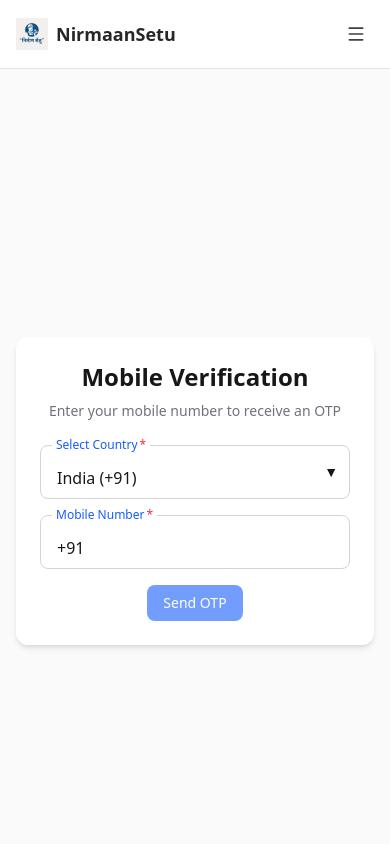
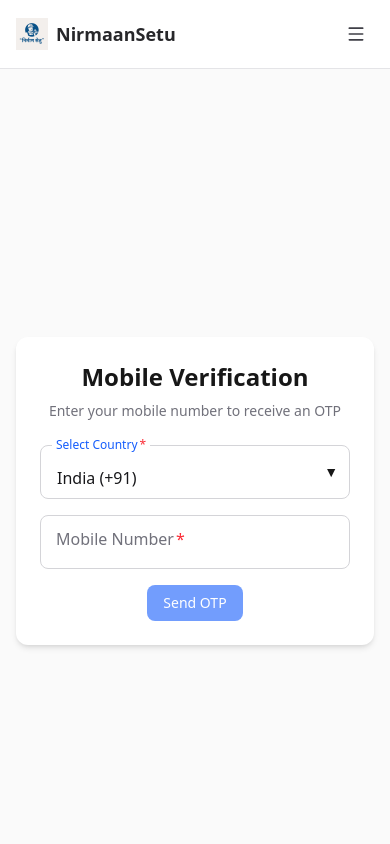
Before and after one commit to Parveen-collab/NirmaanSetu, a Next.js app: page /home/reset-password in a window 390 px wide. Shown: the top 844 px of the page. Built offline with nearby package versions, Linux system fonts and the light colour scheme.

Commit message:
feat(auth): implement country-specific phone validation and numeric-only input restrictions

```diff
--- a/src/components/features/AuthPage.tsx
+++ b/src/components/features/AuthPage.tsx
@@ -33,6 +33,12 @@
   const validatePhone = (val: string) => {
     return val.length === selectedCountry.length && /^\d+$/.test(val);
   };
+
+  useEffect(() => {
+    if (type === 'mobile' && phoneNumber.length > selectedCountry.length) {
+      setPhoneNumber(phoneNumber.slice(0, selectedCountry.length));
+    }
+  }, [selectedCountry, type, phoneNumber]);
 
   // Update the main 'value' state whenever country or phone changes
   useEffect(() => {
@@ -89,10 +95,23 @@
           <Input
             label={config.label}
             type={config.type}
-            validation={config.validation}
+            // Change validation to 'custom' for mobile to use our logic
+            validation={type === 'mobile' ? 'custom' : config.validation}
+            customValidator={type === 'mobile' ? validatePhone : undefined}
+            errorMessage={`Enter a valid ${selectedCountry.length}-digit number`}
             placeholder={config.placeholder}
-            value={value}
-            onChange={(e) => setValue(e.target.value)}
+            value={type === 'mobile' ? phoneNumber : value}
+            maxLength={type === 'mobile' ? selectedCountry.length : undefined}
+            onChange={(e) => {
+              if (type === 'mobile') {
+                const val = e.target.value.replace(/\D/g, ''); // Only digits
+                if (val.length <= selectedCountry.length) {
+                  setPhoneNumber(val);
+                }
+              } else {
+                setValue(e.target.value);
+              }
+            }}
             onValidityChange={setIsValid}
           />
 
--- a/src/config/authConfig.ts
+++ b/src/config/authConfig.ts
@@ -31,6 +31,6 @@
     type: 'email',
     validation: 'email',
     successText: 'OTP has been sent to your email address.',
-    redirectTo: '/home/register', // example
+    redirectTo: '/home/register',
   },
 }
```
Also changed, not shown: src/components/common/Input.tsx (+0 -7 lines).
